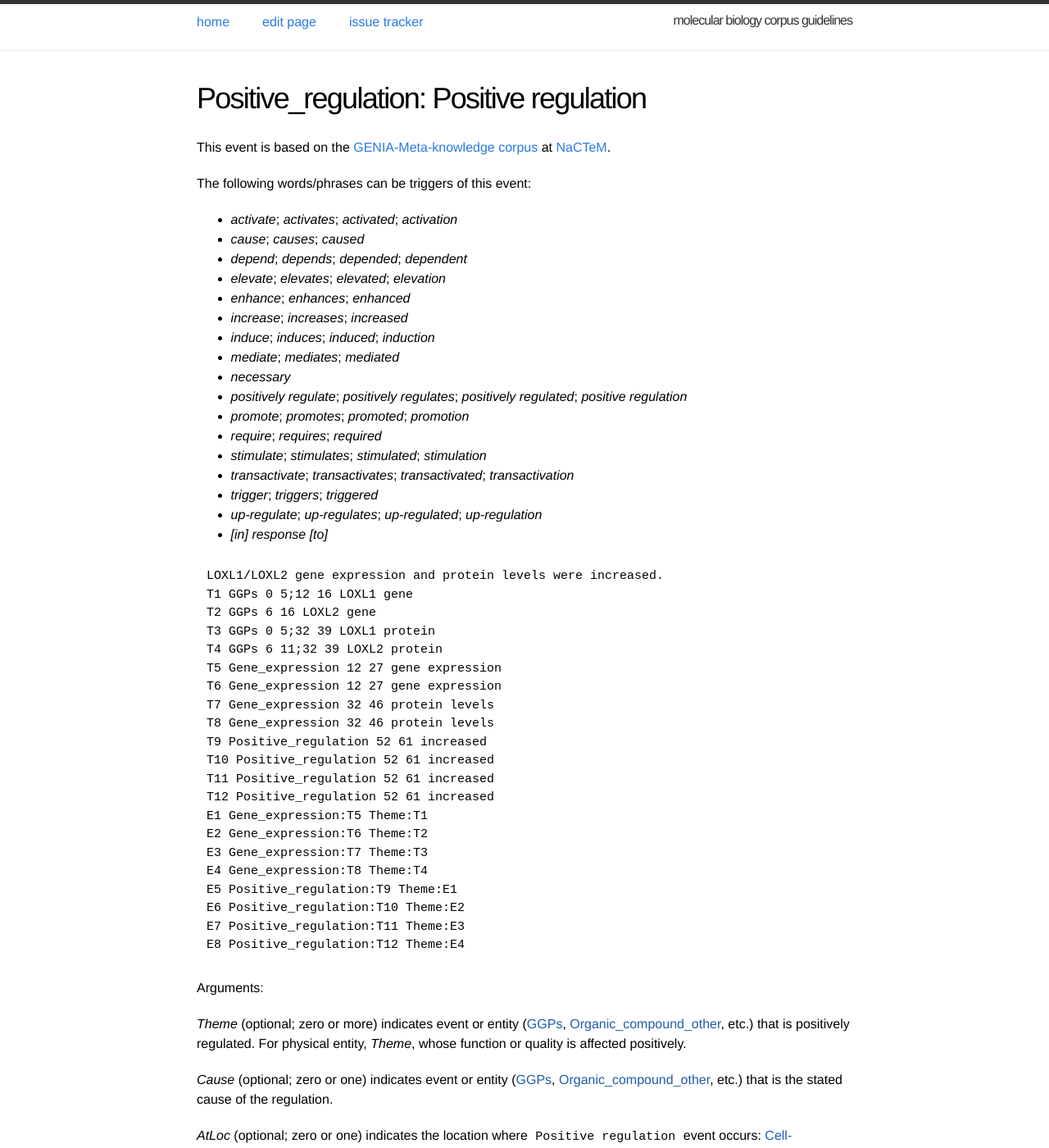
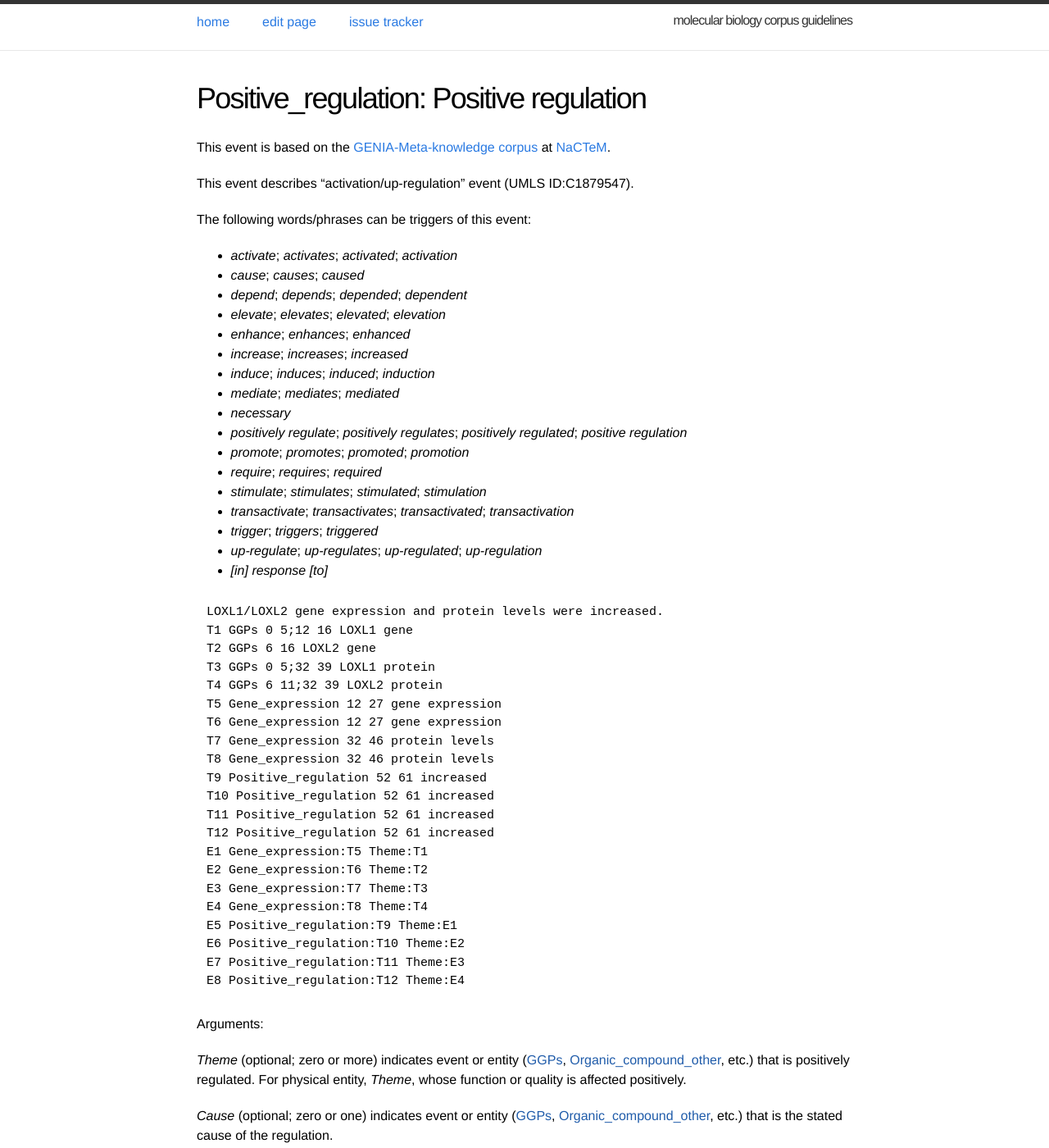
Before and after one commit to ezcatdb/molbiol_lung_corpus-guidelines, a Jekyll site: the page built from _event/Positive_regulation.md, in a window 1280 px wide and 1400 px high. Shown: the whole window at 82% size. Built offline with Jekyll 4.4.1, drawn with Linux system fonts in a browser that asks for light colours.

Commit message:
Corrected arguments in Positive_reguration.md and Negative_regulation.md

```diff
--- a/_event/Positive_regulation.md
+++ b/_event/Positive_regulation.md
@@ -7,6 +7,8 @@ order: 22
 ---
 
 This event is based on the <a href="http://www.nactem.ac.uk/meta-knowledge/">GENIA-Meta-knowledge corpus</a> at <a href="http://www.nactem.ac.uk/">NaCTeM</a>.
+
+This event describes "activation/up-regulation" event (UMLS ID:C1879547).
 
 The following words/phrases can be triggers of this event:
 
@@ -58,7 +60,7 @@ Arguments:
 
 *Cause* (optional; zero or one) indicates event or entity ([GGPs](), [Organic_compound_other](), etc.) that is the stated cause of the regulation.
 
-*AtLoc* (optional; zero or one) indicates the location where `Positive regulation` event occurs: [Cell-component](), [Cell]() or [Anatomical_entity]().
+*AtLoc* (optional; zero or one) indicates the location where `Positive regulation` event occurs: [Cell_component](), [Cell]() or [Anatomical_entity]().
 
 <!---
 The *atLoc*, *fromLoc* and *toLoc* for this event must be [Subject](), [Anatomical_entity](), [Cell](), [Cell_component]() and [Entity Property]().
```
Also changed, not shown: _event/Negative_regulation.md (+1 -1 lines).
